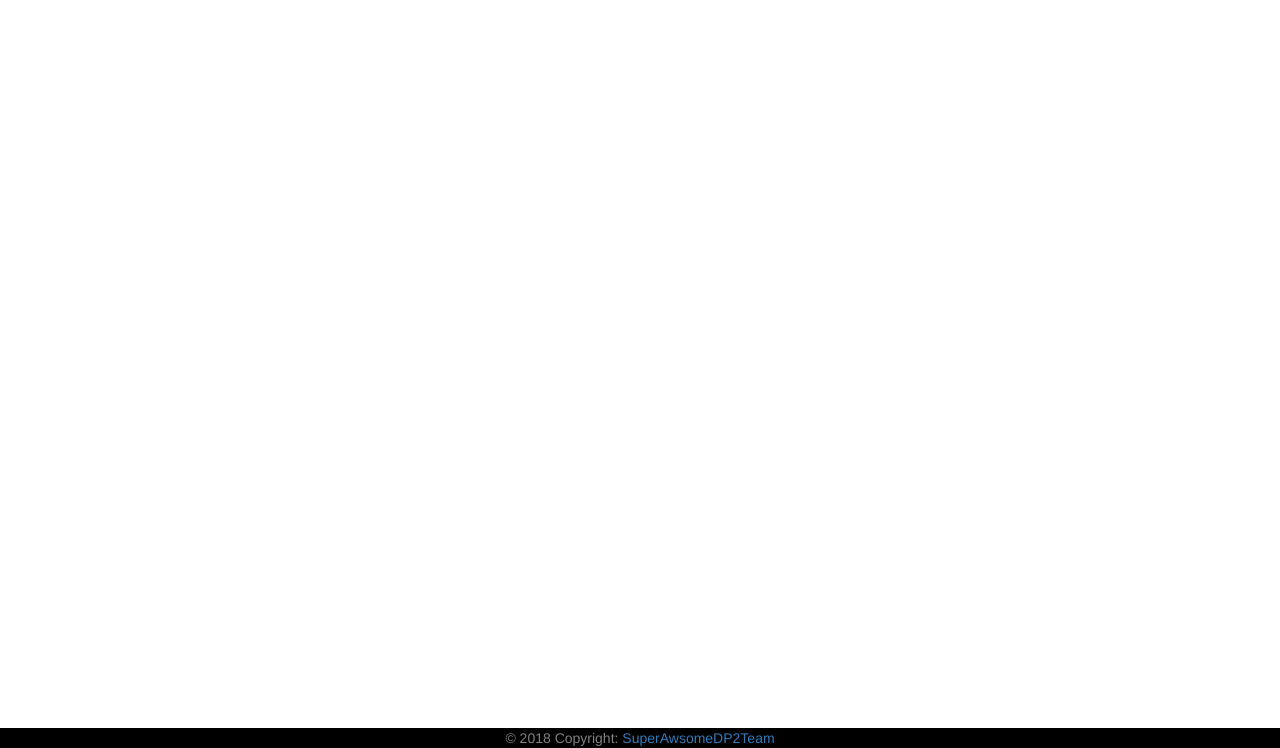
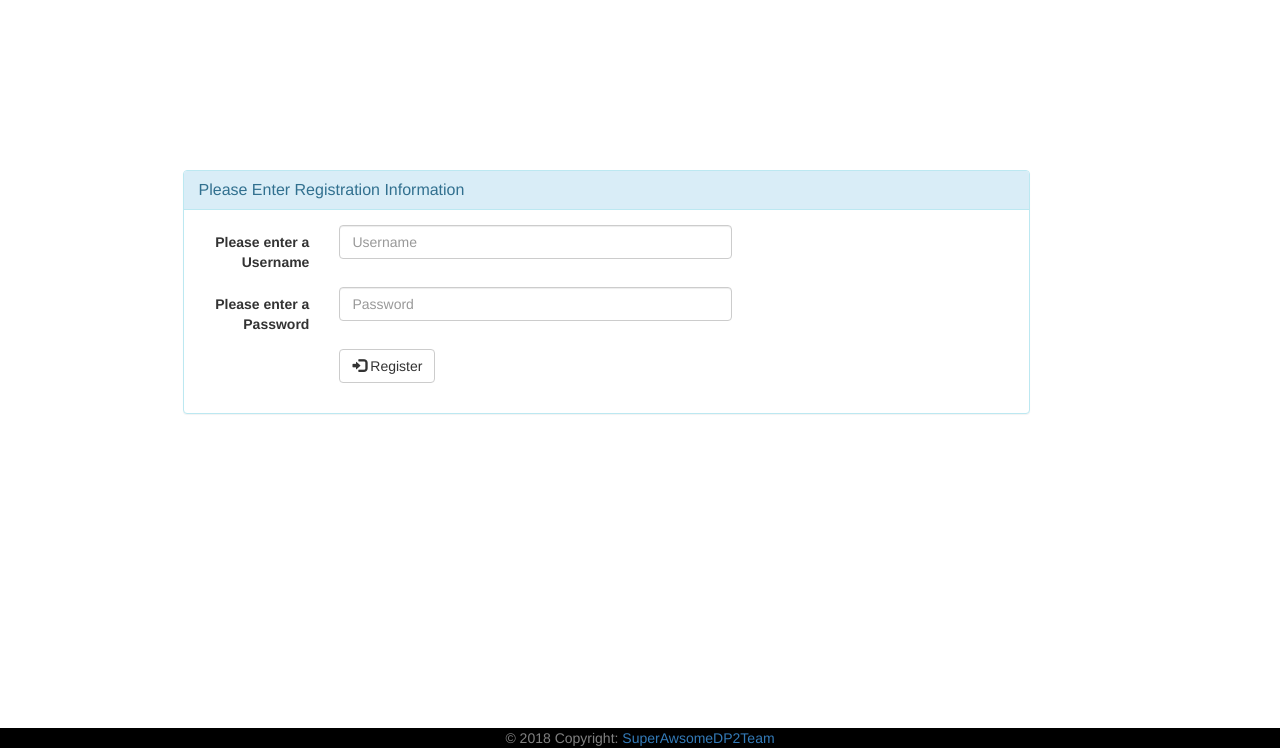
Before and after one commit to victorquanlam/PHP-SRePS, a PHP site: page /sale_system/signup.php in a window 1280 px wide. Shown: the part 52-800 px from the top of the page. Run offline with PHP 8.4, Linux system fonts and the light colour scheme.

Commit message:
Register Functionality
Added Register button to Login page and added signup functionality

```diff
--- a/signup.php
+++ b/signup.php
@@ -1,12 +1,104 @@
 <?php
 require_once("action/dp_connect.php");
 require_once("includes/header.php");
+session_start();
+$errors = array();
+$redirect = false;
+
+if($_POST) {
+
+
+	$username = $_POST['username'];
+	$password = $_POST['password'];
+
+	if(empty($username) || empty($password)) {
+		if($username == "") {
+			$errors[] = "Username is required";
+		}
+
+		if($password == "") {
+			$errors[] = "Password is required";
+		}
+	} else {
+		$sql = "INSERT INTO users (username, password) VALUES ('$username', '$password')";
+		$result = $connect->query($sql);
+
+		if($connect->affected_rows == 1) {
+			$errors[] = "Registration completed successfully. Redirecting now...";
+			$redirect = true;
+
+
+		} else {	$errors[] = "Something went wrong";		}
+		}
+	if ($redirect == true)
+	{
+		header("Refresh:3; url=http://localhost/sales_system/dashboard.php");
+	}
+}
+
+
 ?>
 
-<!--put your content hereeeeeeeeeeeeeee-->
+<html>
+<body>
+	<div class="container">
+		<div class="row vertical">
+			<div class="col-md-9 col-md-offset-1">
+				<div class="panel panel-info">
+					<div class="panel-heading">
+						<h3 class="panel-title">Please Enter Registration Information</h3>
+					</div>
+					<div class="panel-body">
 
+						<div class="messages">
 
+							<?php if($errors) {
+								foreach ($errors as $key => $value) {
+									echo '<div class="alert alert-warning" role="alert">
+									<i class="glyphicon glyphicon-exclamation-sign"></i>
+									'.$value.'</div>';
+									}
+								} ?>
+						</div>
 
+						<form class="form-horizontal" action="<?php echo $_SERVER['PHP_SELF'] ?>" method="post" id="RegisterForm">
+							<fieldset>
+
+							  <div class="form-group">
+									<label for="username" class="col-sm-2 control-label">Please enter a Username</label>
+									<div class="col-sm-6">
+									  <input type="text" class="form-control" id="username" name="username" placeholder="Username" autocomplete="off" />
+									</div>
+								</div>
+
+								<div class="form-group">
+									<label for="password" class="col-sm-2 control-label">Please enter a Password</label>
+									<div class="col-sm-6">
+									  <input type="password" class="form-control" id="password" name="password" placeholder="Password" autocomplete="off" />
+									</div>
+								</div>
+
+								<div class="form-group">
+									<div class="col-sm-offset-2 col-sm-10">
+									  <button type="submit" class="btn btn-default"> <i class="glyphicon glyphicon-log-in"></i> Register</button>
+									</div>
+								</div>
+
+							</fieldset>
+						</form>
+					</div>
+					<!-- panel-body -->
+				</div>
+				<!-- /panel -->
+			</div>
+			<!-- /col-md-4 -->
+		</div>
+		<!-- /row -->
+	</div>
+	<!-- container -->
+
+</body>
+</html>
 
 
 
```
Also changed, not shown: index.php (+16 -1 lines).
